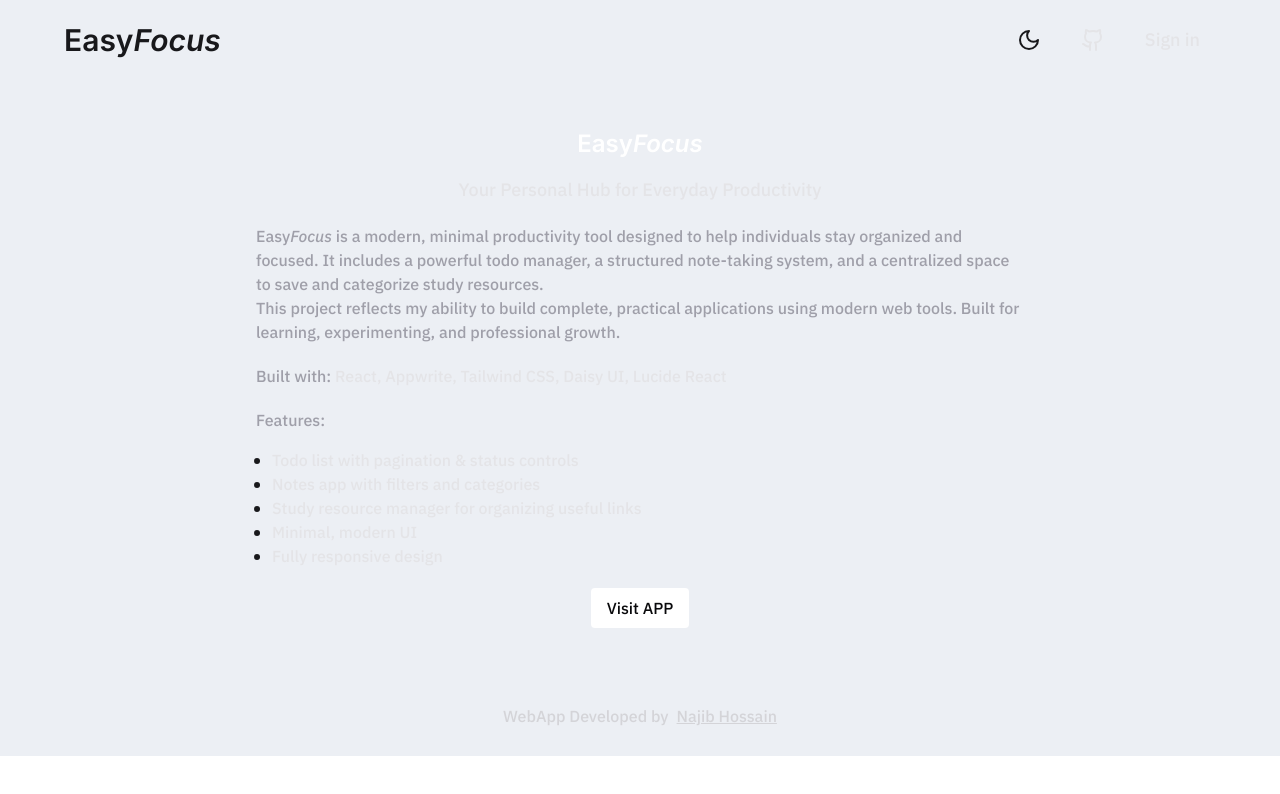
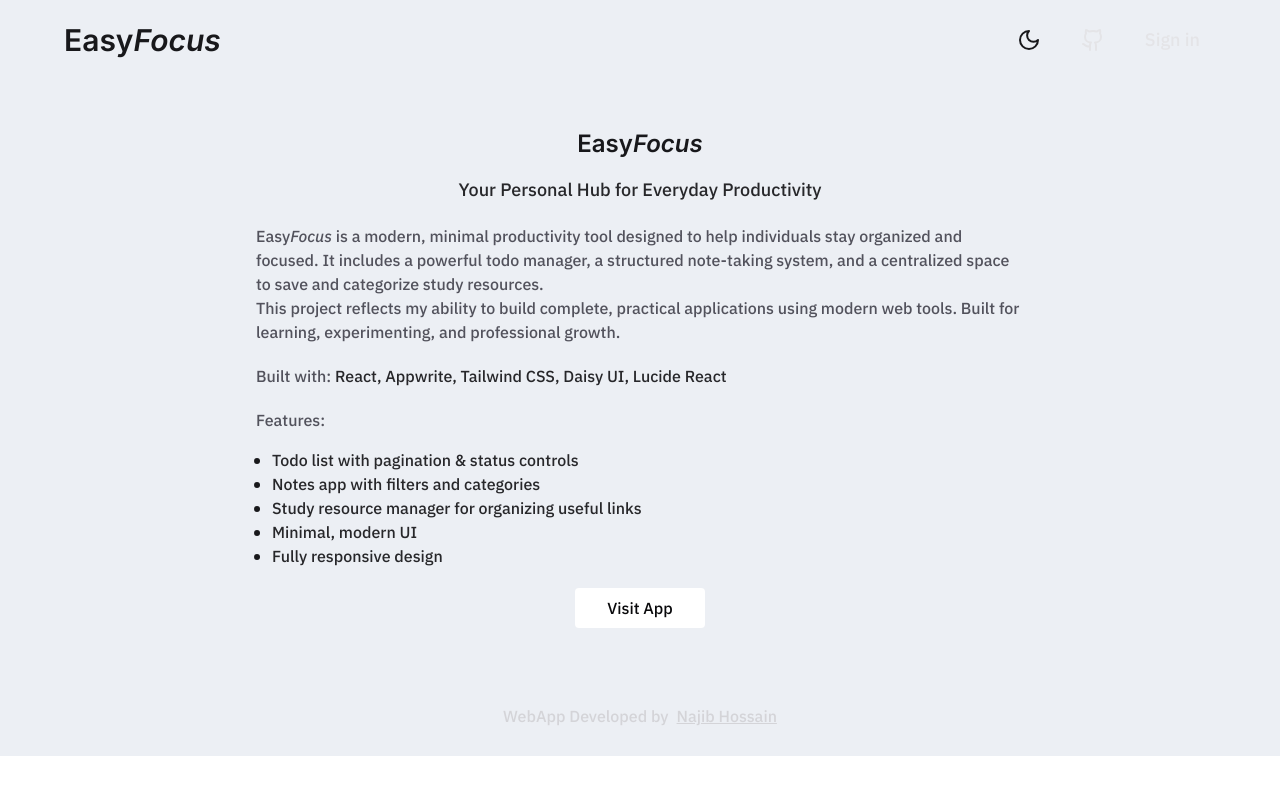
Before and after one commit to NajibHos/EasyFocus, a React (Vite) app: page / in a window 1280 px wide. Shown: the top 794 px of the page. Built offline with nearby package versions, Linux system fonts and the light colour scheme; no server answers.

Commit message:
Update element style for dark and light theme

```diff
--- a/src/pages/Home.jsx
+++ b/src/pages/Home.jsx
@@ -1,30 +1,34 @@
 import { useNavigate } from "react-router-dom"
+import { useAuth } from "../utils/AuthProvider";
 
 const Home = () => {
 
+  const { user } = useAuth();
   const navigate = useNavigate();
 
   return (
-    <div className="h-auto py-12 w-full flex justify-center items-center">
+    <div className="h-auto py-12 w-full flex justify-center items-center
+     dark:bg-dark-bg">
       <div className="h-full w-[90%] lg:w-[60%] flex flex-col
        justify-center items-center gap-6 lg:gap-5">
         <div className="h-auto w-full flex flex-col justify-center
         items-center gap-4">
           <div className="h-auto w-full text-center">
-            <h2 className="text-2xl font-logo font-semibold text-white">
+            <h2 className="text-2xl font-logo font-semibold text-zinc-900
+             dark:text-white">
               Easy<span className="italic">Focus</span>
             </h2>
           </div>
           <div className="h-auto w-full text-center">
-            <h2 className="text-lg font-description font-medium
-             text-zinc-200">
+            <h2 className="text-lg font-description font-medium text-zinc-800
+             dark:text-zinc-200">
               Your Personal Hub for Everyday Productivity
             </h2>
           </div>
         </div>
         <div className="h-auto w-full text-left">
-          <p className="text-base font-description font-medium
-          text-zinc-400 whitespace-pre-wrap">
+          <p className="text-base font-description font-medium text-zinc-600
+          dark:text-zinc-400 whitespace-pre-wrap">
             Easy<span className="italic">Focus</span> is a modern, minimal
             productivity tool designed to help individuals stay organized
             and focused. It includes a powerful todo manager, a structured
@@ -36,9 +40,9 @@ const Home = () => {
           </p>
         </div>
         <div className="h-auto w-full text-left">
-          <h2 className="text-base font-description font-medium
-          text-zinc-400">
-            Built with: <span className="text-zinc-200">
+          <h2 className="text-base font-description font-medium text-zinc-600
+          dark:text-zinc-400">
+            Built with: <span className="text-zinc-800 dark:text-zinc-200">
               React, Appwrite, Tailwind CSS, Daisy UI, Lucide React
             </span>
           </h2>
@@ -46,56 +50,60 @@ const Home = () => {
         <div className="h-auto w-full flex flex-col justify-center
          items-start gap-4">
           <div className="h-auto w-full text-left">
-            <h2 className="text-base font-description font-medium
-             text-zinc-400">
+            <h2 className="text-base font-description font-medium text-zinc-600
+             dark:text-zinc-400">
               Features:
             </h2>
           </div>
           <div className="h-auto w-full">
-            <ul className="h-auto w-full list-disc ml-4 text-left">
+            <ul className="h-auto w-full list-disc ml-4 text-left text-zinc-900
+            dark:text-zinc-200">
               <li>
-                <h2 className="text-base font-description font-medium
-                text-zinc-200">
+                <h2 className="text-base font-description font-medium text-zinc-800
+                dark:text-zinc-200">
                   Todo list with pagination & status controls
                 </h2>
               </li>
               <li>
-                <h2 className="text-base font-description font-medium
-                text-zinc-200">
+                <h2 className="text-base font-description font-medium text-zinc-800
+                dark:text-zinc-200">
                   Notes app with filters and categories
                 </h2>
               </li>
               <li>
-                <h2 className="text-base font-description font-medium
-                text-zinc-200">
+                <h2 className="text-base font-description font-medium text-zinc-800
+                dark:text-zinc-200">
                   Study resource manager for organizing useful links
                 </h2>
               </li>
               <li>
-                <h2 className="text-base font-description font-medium
-                text-zinc-200">
+                <h2 className="text-base font-description font-medium text-zinc-800
+                dark:text-zinc-200">
                   Minimal, modern UI
                 </h2>
               </li>
               <li>
-                <h2 className="text-base font-description font-medium
-                text-zinc-200">
+                <h2 className="text-base font-description font-medium text-zinc-800
+                dark:text-zinc-200">
                   Fully responsive design
                 </h2>
               </li>
             </ul>
           </div>
-
         </div>
-        <div className="h-auto w-full text-center">
-        <button type="button" className="bg-white
-          text-base font-medium font-description rounded text-zinc-950
-          cursor-pointer w-full lg:w-auto px-0 lg:px-4 py-2"
-          onClick={() => {
-            navigate('/sign-in')
-          }} >
-            Visit APP
-        </button>
+        <div className="h-auto w-full flex justify-center items-center">
+          <button type="button" className={`text-base font-medium font-description
+            px-8 py-2 text-white bg-stone-900 dark:text-zinc-950 dark:bg-white
+            rounded cursor-pointer ${user ? 'block' : 'hidden'}`}
+            onClick={() => navigate('/dashboard')} >
+              Dashboard
+          </button>
+          <button type="button" className={`text-base font-medium font-description
+            px-8 py-2 text-zinc-950 bg-white rounded cursor-pointer
+            ${user ? 'hidden' : 'block'}`}
+            onClick={() => navigate('/sign-in')} >
+              Visit App
+          </button>
         </div>
       </div>
     </div>
```
